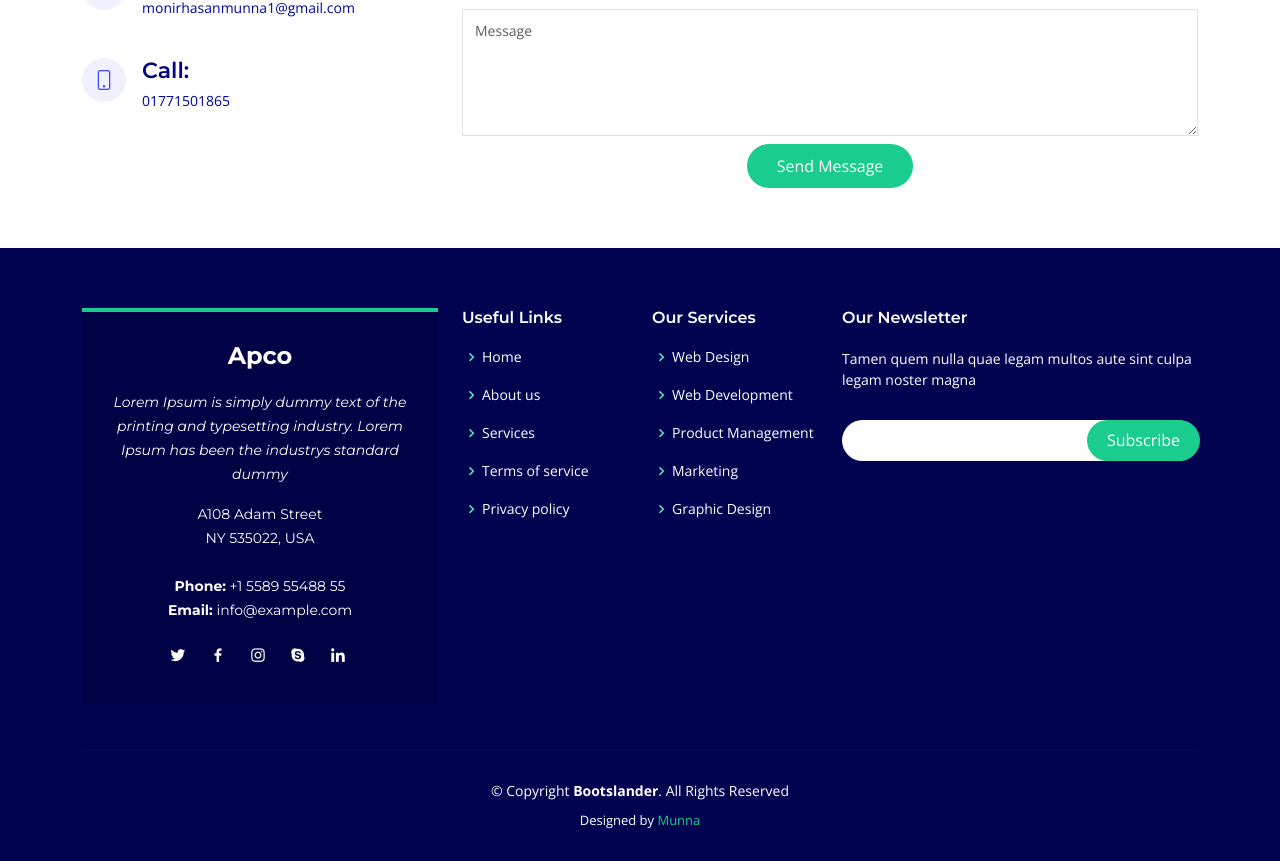
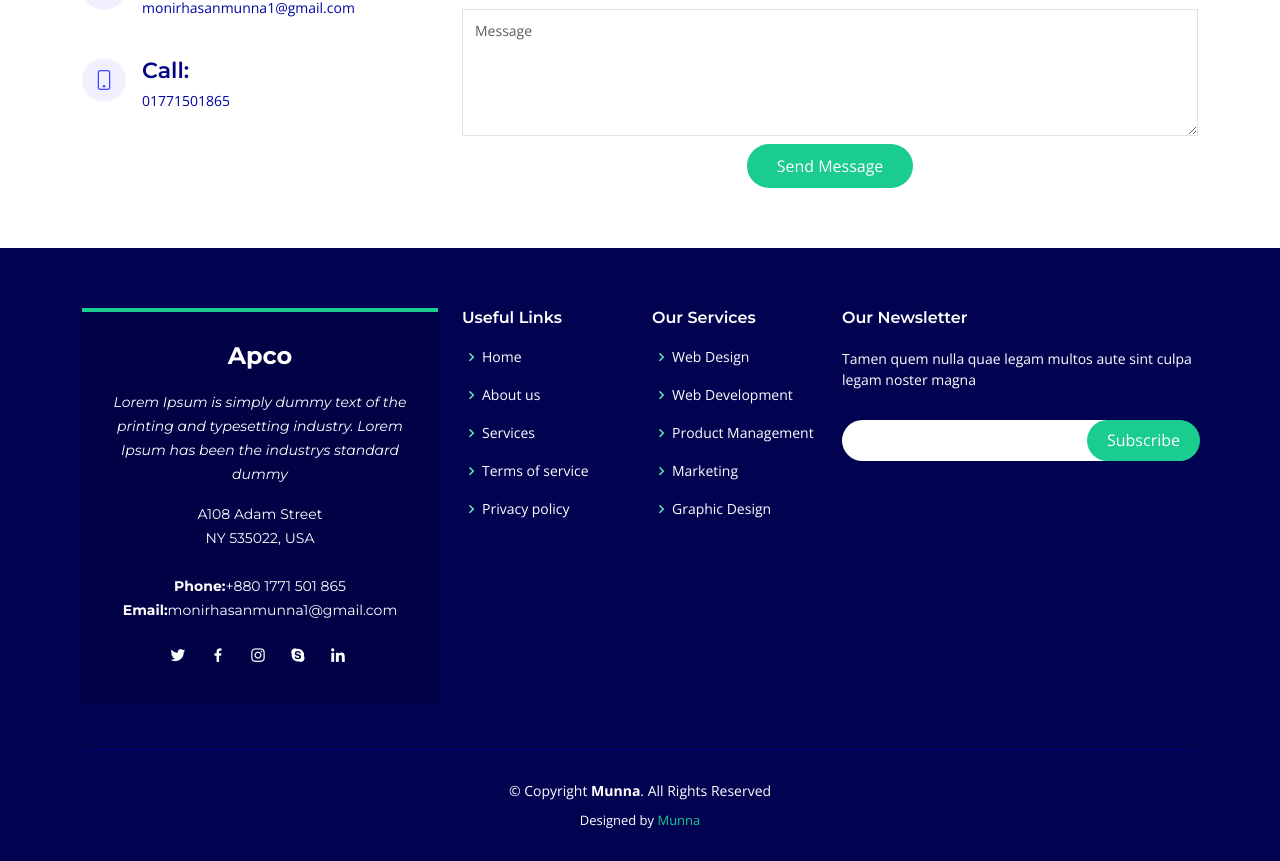
Before and after one commit to Monirhasanmunna/landingpage-vue3, a Vue app: page / in a window 1280 px wide. Shown: the part 3483-4344 px from the top of the page. Built offline with nearby package versions, Linux system fonts and the light colour scheme.

Commit message:
footer component some changes

```diff
--- a/src/components/FooterSection.vue
+++ b/src/components/FooterSection.vue
@@ -1,8 +1,8 @@
 <script setup>
   const logoTitle = 'Apco'
   const  description = 'Lorem Ipsum is simply dummy text of the printing and typesetting industry. Lorem Ipsum has been the industrys standard dummy'
-  const addressHtml = 'A108 Adam Street <br>NY 535022, USA<br><br><strong>Phone:</strong> +1 5589 55488 55<br><strong>Email:</strong> info@example.com<br>'
-  const copyRightHtml = '&copy; Copyright <strong><span>Bootslander</span></strong>. All Rights Reserved'
+  const addressHtml = 'A108 Adam Street <br>NY 535022, USA<br><br><strong>Phone:</strong>+880 1771 501 865<br><strong>Email:</strong>monirhasanmunna1@gmail.com<br>'
+  const copyRightHtml = '&copy; Copyright <strong><span>Munna</span></strong>. All Rights Reserved'
   const rightsHtml = 'Designed by <a href="">Munna</a>'
 </script>
 
```
